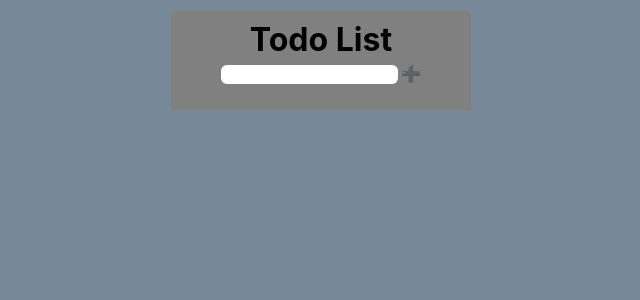
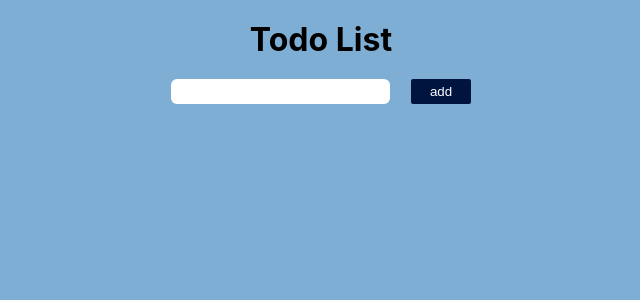
Before and after one commit to hsteele-creator/redux-todo, a React (Create React App) app: page / in a window 1280 px wide. Shown: the top 300 px of the page, without its empty margins (319-959 px from the left). Built offline with nearby package versions, Linux system fonts and the light colour scheme.

Commit message:
finished todo list

```diff
--- a/src/App.css
+++ b/src/App.css
@@ -1,5 +1,5 @@
 html {
-  background-color: lightslategrey;
+  background-color: #7eaed3;
 }
 
 .App {
--- a/src/Todo.css
+++ b/src/Todo.css
@@ -4,7 +4,6 @@
 }
 
 #todo {
-    background-color: lightgrey;
     width: 300px;
     margin: 0 auto 10px auto;
     box-sizing: border-box;
@@ -15,6 +14,8 @@
     font-size: 16px;
     overflow-wrap: break-word;
     border-radius: 6px;
+    background-color: white;
+    border: 1px solid #7eaed3;
 }
 
 #todo-item {
--- a/src/TodoForm.css
+++ b/src/TodoForm.css
@@ -5,21 +5,31 @@
     box-sizing: border-box;
     text-align: center;
     padding: 10px 0;
-    background-color: grey;
-    border-radius: 6px 6px 0 0;
+    border-radius: 10px;
 }
 
 #todo-input {
     margin-right: 3px;
     border-radius: 6px;
+    padding:  2px 12px;
+    margin-top: 20px;
+    width: 65%;
     border: none;
-    padding: 2px 0;
-    margin-top: 6px;
+}
+
+#todo-flex {
+    display: flex;
+    justify-content: space-between;
 }
 
 #submit {
-    border-radius: 50%;
+    width: 20%;
+    height: 25px;
+    margin-top: 20px;
+    background-color: #001440;
+    color: white;
     border: none;
+    border-radius: 2px;
 }
 
 #submit:hover {
--- a/src/TodoForm.js
+++ b/src/TodoForm.js
@@ -16,8 +16,10 @@ const TodoForm = () => {
     return (
         <div id="Todo-Container">
         <h1>Todo List</h1>
+        <div id="todo-flex">
         <input type="text" ref={todoRef} id="todo-input"></input>
-        <a onClick={addTodo} type="submit" id="submit">➕</a>
+        <button onClick={addTodo} type="submit" id="submit">add</button>
+        </div>
         </div>
     )
 }
```
